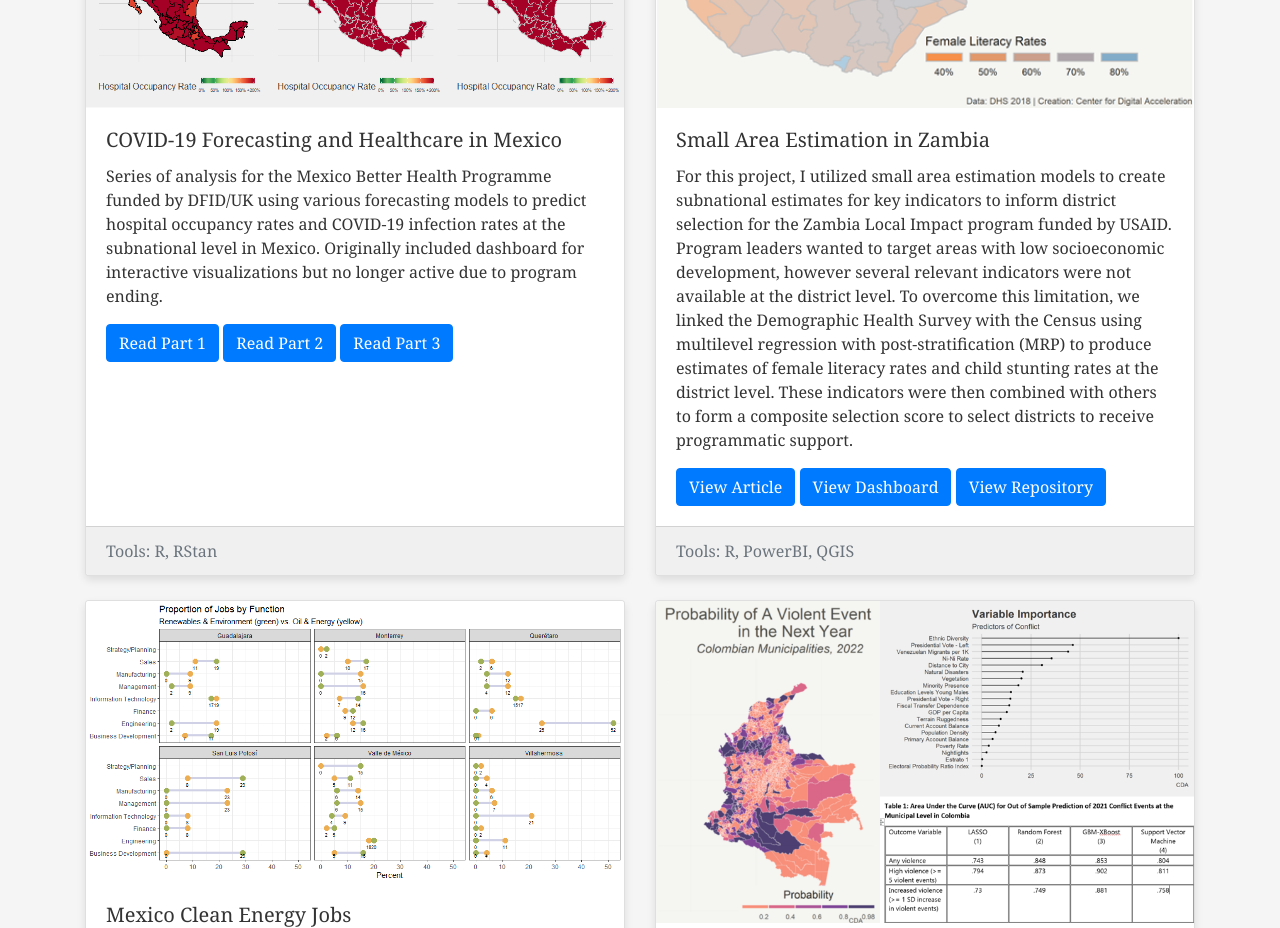
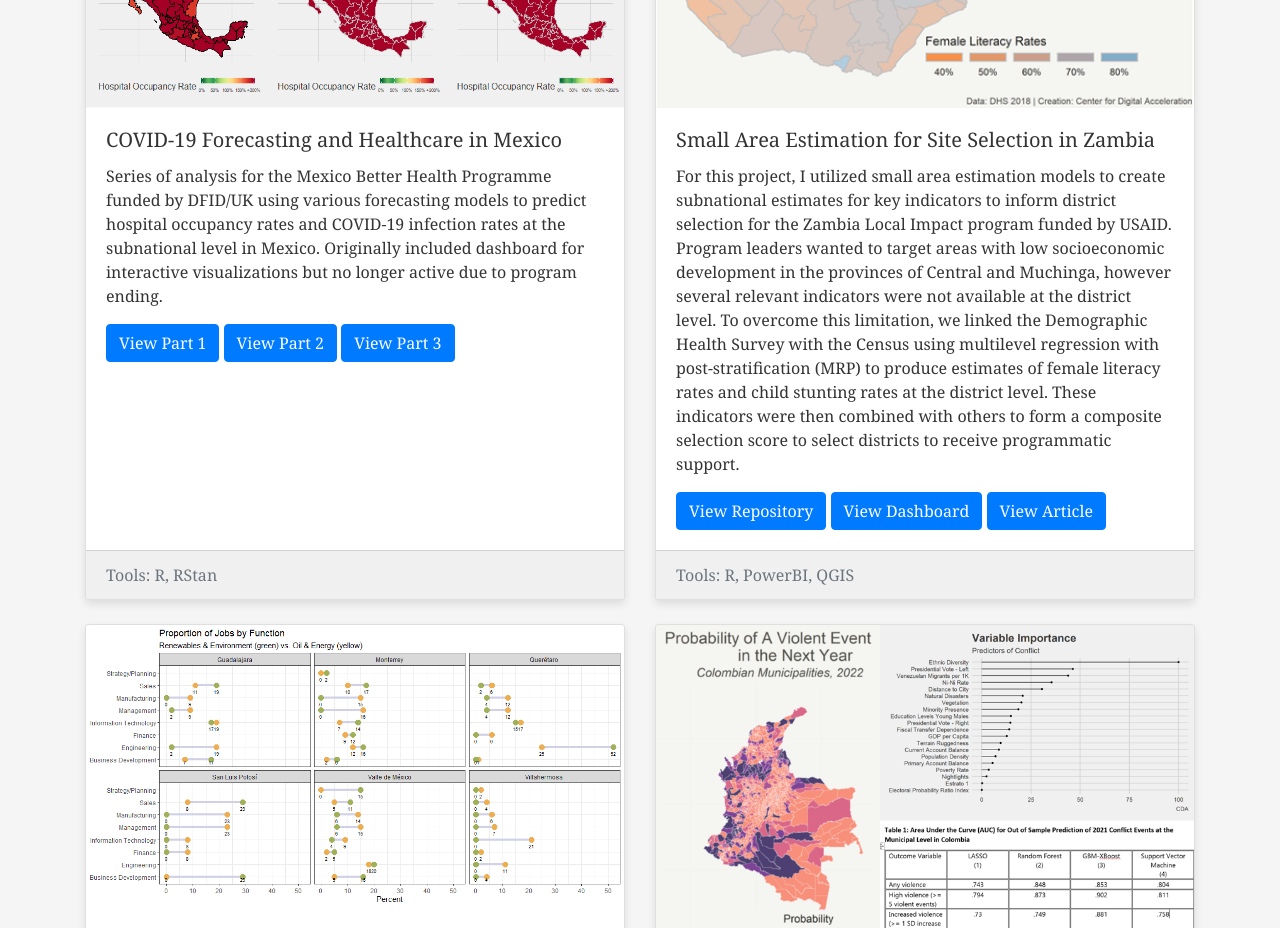
Before and after one commit to jparr711/jparr711.github.io, a plain HTML site: page index.html in a window 1280 px wide. Shown: the part 860-1788 px from the top of the page. Drawn offline with nearby package versions, Linux system fonts and the light colour scheme.

Commit message:
Update index.html

```diff
--- a/index.html
+++ b/index.html
@@ -134,9 +134,9 @@
             <div class="card-body">
               <h5 class="card-title">COVID-19 Forecasting and Healthcare in Mexico</h5>
               <p class="card-text">Series of analysis for the Mexico Better Health Programme funded by DFID/UK using various forecasting models to predict hospital occupancy rates and COVID-19 infection rates at the subnational level in Mexico. Originally included dashboard for interactive visualizations but no longer active due to program ending. </p>
-              <a href="https://dai-global-digital.com/examining-hospital-capacity-in-mexico.html" target="_blank" class="btn btn-primary">Read Part 1</a>
-              <a href="https://dai-global-digital.com/covid-19-part-5-different-methods-to-model-infection-rates-in-mexico-and-what-they-tell-us.html" target="_blank" class="btn btn-primary">Read Part 2</a>
-              <a href="https://dai-global-digital.com/forecasting-covid-19-transmission-using-google-mobility.html" target="_blank" class="btn btn-primary">Read Part 3</a>
+              <a href="https://dai-global-digital.com/examining-hospital-capacity-in-mexico.html" target="_blank" class="btn btn-primary">View Part 1</a>
+              <a href="https://dai-global-digital.com/covid-19-part-5-different-methods-to-model-infection-rates-in-mexico-and-what-they-tell-us.html" target="_blank" class="btn btn-primary">View Part 2</a>
+              <a href="https://dai-global-digital.com/forecasting-covid-19-transmission-using-google-mobility.html" target="_blank" class="btn btn-primary">View Part 3</a>
             </div>
             <div class="card-footer text-muted">Tools: R, RStan</div>
           </div>
@@ -145,11 +145,11 @@
           <div class="card">
             <img class="card-img-top" src="images/zambia_sae2.png" style="max-height:60%;" alt="Small Area Estimation in Zambia">
             <div class="card-body">
-              <h5 class="card-title">Small Area Estimation in Zambia</h5>
-              <p class="card-text">For this project, I utilized small area estimation models to create subnational estimates for key indicators to inform district selection for the Zambia Local Impact program funded by USAID. Program leaders wanted to target areas with low socioeconomic development, however several relevant indicators were not available at the district level. To overcome this limitation, we linked the Demographic Health Survey with the Census using multilevel regression with post-stratification (MRP) to produce estimates of female literacy rates and child stunting rates at the district level. These indicators were then combined with others to form a composite selection score to select districts to receive programmatic support.</p>
+              <h5 class="card-title">Small Area Estimation for Site Selection in Zambia</h5>
+              <p class="card-text">For this project, I utilized small area estimation models to create subnational estimates for key indicators to inform district selection for the Zambia Local Impact program funded by USAID. Program leaders wanted to target areas with low socioeconomic development in the provinces of Central and Muchinga, however several relevant indicators were not available at the district level. To overcome this limitation, we linked the Demographic Health Survey with the Census using multilevel regression with post-stratification (MRP) to produce estimates of female literacy rates and child stunting rates at the district level. These indicators were then combined with others to form a composite selection score to select districts to receive programmatic support.</p>
+              <a href="https://github.com/jparr711/zambia_local_governance_proj" target="_blank" class="btn btn-primary">View Repository</a>
+              <a href="https://analytics.dai.com/dashboard/Zambia_LI" target="_blank" class="btn btn-primary">View Dashboard</a>
               <a href="https://dai-global-digital.com/getting-subnational-combining-large-scale-surveys-with-geospatial-data-to-produce-better-small-area-estimation-part-i.html?utm_source=related-box" target="_blank" class="btn btn-primary">View Article</a>
-              <a href="https://analytics.dai.com/dashboard/Zambia_LI" target="_blank" class="btn btn-primary">View Dashboard</a>
-              <a href="https://github.com/jparr711/zambia_local_governance_proj" target="_blank" class="btn btn-primary">View Repository</a>
             </div>
             <div class="card-footer text-muted">Tools: R, PowerBI, QGIS</div>
           </div>
```
